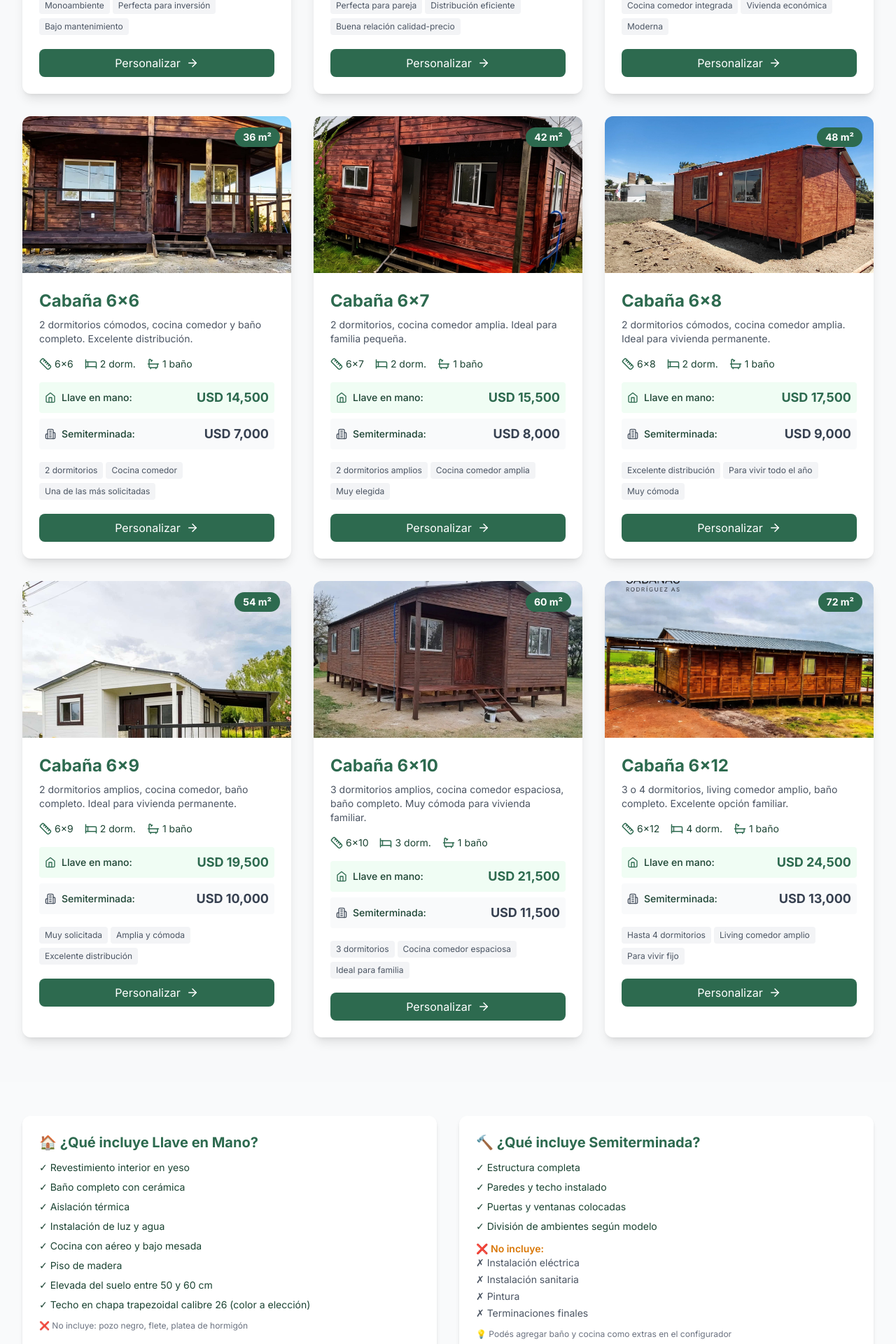
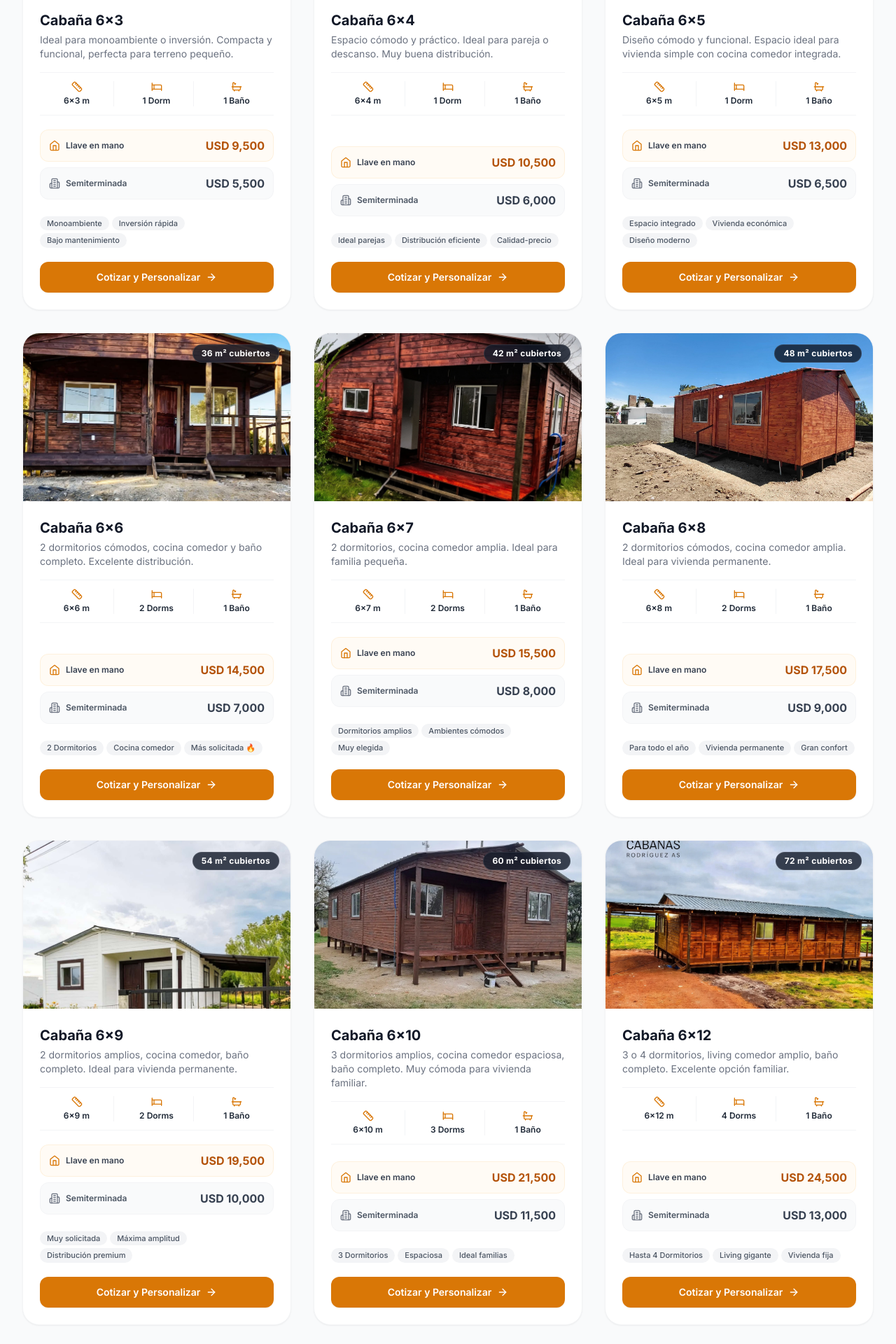
Before and after one commit to olivertborges/Cabanas, a Next.js app: page /modelos in a window 1280 px wide. Shown: the part 874-2794 px from the top of the page at 70% size. Built offline with nearby package versions, Linux system fonts and the light colour scheme.

Commit message:
Actualizar page.tsx

```diff
--- a/app/modelos/page.tsx
+++ b/app/modelos/page.tsx
@@ -1,7 +1,7 @@
 'use client'
 
 import Link from 'next/link'
-import { Ruler, Bed, Bath, Home, Building2, ArrowRight } from 'lucide-react'
+import { Ruler, Bed, Bath, Home, Building2, ArrowRight, Sparkles, Check, X, ShieldAlert, Trees } from 'lucide-react'
 import { useState } from 'react'
 
 // Datos de modelos basados en los precios reales
@@ -16,7 +16,7 @@ const models = [
     bathrooms: 1,
     priceLlaveEnMano: 9500,
     priceSemiterminada: 5500,
-    features: ['Monoambiente', 'Perfecta para inversión', 'Bajo mantenimiento'],
+    features: ['Monoambiente', 'Inversión rápida', 'Bajo mantenimiento'],
     image: '/images/renders/6x3.jpg'
   },
   {
@@ -29,7 +29,7 @@ const models = [
     bathrooms: 1,
     priceLlaveEnMano: 10500,
     priceSemiterminada: 6000,
-    features: ['Perfecta para pareja', 'Distribución eficiente', 'Buena relación calidad-precio'],
+    features: ['Ideal parejas', 'Distribución eficiente', 'Calidad-precio'],
     image: '/images/renders/6x4.jpg'
   },
   {
@@ -42,7 +42,7 @@ const models = [
     bathrooms: 1,
     priceLlaveEnMano: 13000,
     priceSemiterminada: 6500,
-    features: ['Cocina comedor integrada', 'Vivienda económica', 'Moderna'],
+    features: ['Espacio integrado', 'Vivienda económica', 'Diseño moderno'],
     image: '/images/renders/6x5.jpg'
   },
   {
@@ -55,7 +55,7 @@ const models = [
     bathrooms: 1,
     priceLlaveEnMano: 14500,
     priceSemiterminada: 7000,
-    features: ['2 dormitorios', 'Cocina comedor', 'Una de las más solicitadas'],
+    features: ['2 Dormitorios', 'Cocina comedor', 'Más solicitada 🔥'],
     image: '/images/renders/6x6.jpg'
   },
   {
@@ -68,7 +68,7 @@ const models = [
     bathrooms: 1,
     priceLlaveEnMano: 15500,
     priceSemiterminada: 8000,
-    features: ['2 dormitorios amplios', 'Cocina comedor amplia', 'Muy elegida'],
+    features: ['Dormitorios amplios', 'Ambientes cómodos', 'Muy elegida'],
     image: '/images/renders/6x7.jpg'
   },
   {
@@ -81,7 +81,7 @@ const models = [
     bathrooms: 1,
     priceLlaveEnMano: 17500,
     priceSemiterminada: 9000,
-    features: ['Excelente distribución', 'Para vivir todo el año', 'Muy cómoda'],
+    features: ['Para todo el año', 'Vivienda permanente', 'Gran confort'],
     image: '/images/renders/6x8.jpg'
   },
   {
@@ -94,7 +94,7 @@ const models = [
     bathrooms: 1,
     priceLlaveEnMano: 19500,
     priceSemiterminada: 10000,
-    features: ['Muy solicitada', 'Amplia y cómoda', 'Excelente distribución'],
+    features: ['Muy solicitada', 'Máxima amplitud', 'Distribución premium'],
     image: '/images/renders/6x9.jpg'
   },
   {
@@ -107,7 +107,7 @@ const models = [
     bathrooms: 1,
     priceLlaveEnMano: 21500,
     priceSemiterminada: 11500,
-    features: ['3 dormitorios', 'Cocina comedor espaciosa', 'Ideal para familia'],
+    features: ['3 Dormitorios', 'Espaciosa', 'Ideal familias'],
     image: '/images/renders/6x10.jpg'
   },
   {
@@ -120,179 +120,265 @@ const models = [
     bathrooms: 1,
     priceLlaveEnMano: 24500,
     priceSemiterminada: 13000,
-    features: ['Hasta 4 dormitorios', 'Living comedor amplio', 'Para vivir fijo'],
+    features: ['Hasta 4 Dormitorios', 'Living gigante', 'Vivienda fija'],
     image: '/images/renders/6x12.jpg'
   }
 ]
 
 export default function ModelosPage() {
   const [imgErrors, setImgErrors] = useState<Record<string, boolean>>({})
+  const [filter, setFilter] = useState<'todos' | '1-dorm' | '2-dorm' | '3+0-dorm'>('todos')
 
   const handleImageError = (modelId: string) => {
     setImgErrors(prev => ({ ...prev, [modelId]: true }))
   }
 
+  // Filtrado moderno dinámico
+  const filteredModels = models.filter(model => {
+    if (filter === '1-dorm') return model.bedrooms === 1
+    if (filter === '2-dorm') return model.bedrooms === 2
+    if (filter === '3+0-dorm') return model.bedrooms >= 3
+    return true
+  })
+
   return (
-    <>
-      {/* Header */}
-      <section className="bg-gradient-to-r from-primary to-dark text-white py-16">
-        <div className="container-custom text-center">
-          <h1 className="text-4xl md:text-5xl font-bold mb-4">
-            Nuestros modelos
+    <div className="bg-gray-50 min-h-screen selection:bg-amber-500 selection:text-white">
+
+      {/* Header Contextualizado */}
+      <section className="relative bg-gray-900 text-white py-20 overflow-hidden">
+        <div className="absolute inset-0 bg-[radial-gradient(circle_at_top_right,rgba(217,119,6,0.15),transparent_50%)]" />
+        <div className="max-w-7xl mx-auto px-4 sm:px-6 lg:px-8 text-center relative z-10">
+          <span className="inline-flex items-center gap-1.5 px-3 py-1 bg-amber-500/10 border border-amber-500/20 rounded-full text-xs font-semibold text-amber-400 uppercase tracking-wider mb-4">
+            <Sparkles className="w-3.5 h-3.5" /> Catálogo Técnico Completamente Personalizable
+          </span>
+          <h1 className="text-4xl md:text-6xl font-extrabold tracking-tight mb-4">
+            Nuestros Modelos Base
           </h1>
-          <p className="text-lg max-w-2xl mx-auto">
-            Elegí el tamaño que mejor se adapte a tus necesidades.
-            <br />
-            Ancho fijo de <strong>6 metros</strong>, largo variable de <strong>3 a 12 metros</strong>.
+          <p className="text-lg text-gray-300 max-w-2xl mx-auto font-normal leading-relaxed">
+            Elegí las dimensiones ideales para tu proyecto. Todos nuestros diseños cuentan con un ancho estructural fijo de <strong className="text-white">6 metros</strong> y largos adaptables desde <strong className="text-white">3 hasta 12 metros</strong>.
           </p>
         </div>
       </section>
 
-      {/* Grid de modelos */}
-      <section className="py-16">
-        <div className="container-custom">
+      {/* Control de Filtros Estilizado */}
+      <section className="max-w-7xl mx-auto px-4 sm:px-6 lg:px-8 pt-12">
+        <div className="flex flex-wrap items-center justify-center gap-2 bg-white p-2 rounded-2xl shadow-sm border border-gray-100 max-w-md mx-auto">
+          {[
+            { id: 'todos', label: 'Todos' },
+            { id: '1-dorm', label: '1 Dormitorio' },
+            { id: '2-dorm', label: '2 Dormitorios' },
+            { id: '3+0-dorm', label: '3+ Dormitorios' },
+          ].map((btn) => (
+            <button
+              key={btn.id}
+              onClick={() => setFilter(btn.id as any)}
+              className={`px-4 py-2 rounded-xl text-sm font-medium transition-all duration-200 ${
+                filter === btn.id
+                  ? 'bg-amber-600 text-white shadow-sm'
+                  : 'text-gray-600 hover:text-gray-900 hover:bg-gray-50'
+              }`}
+            >
+              {btn.label}
+            </button>
+          ))}
+        </div>
+      </section>
+
+      {/* Grid de Modelos Trabajado */}
+      <section className="py-12 max-w-7xl mx-auto px-4 sm:px-6 lg:px-8">
         <div className="grid grid-cols-1 md:grid-cols-2 lg:grid-cols-3 gap-8">
-            {models.map((model) => (
-              <div key={model.id} className="card group">
-                {/* Imagen */}
-                <div className="relative h-56 overflow-hidden bg-gray-300">
+          {filteredModels.map((model) => (
+            <div
+              key={model.id}
+              className="bg-white rounded-3xl overflow-hidden border border-gray-100 shadow-sm hover:shadow-xl transition-all duration-300 flex flex-col group hover:-translate-y-1"
+            >
+              {/* Contenedor de Imagen / Render */}
+              <div className="relative h-60 overflow-hidden bg-gray-100">
                 {!imgErrors[model.id] ? (
                   <img
                     src={model.image}
                     alt={model.name}
-                      className="w-full h-full object-cover group-hover:scale-105 transition-transform duration-300"
+                    className="w-full h-full object-cover transition-transform duration-500 group-hover:scale-105"
                     onError={() => handleImageError(model.id)}
                   />
                 ) : (
-                    <div className="w-full h-full flex flex-col items-center justify-center bg-gray-200">
-                      <span className="text-4xl mb-2">🏠</span>
-                      <span className="text-gray-400 text-sm">{model.size}</span>
+                  <div className="w-full h-full flex flex-col items-center justify-center bg-gradient-to-br from-gray-50 to-gray-100 text-gray-400">
+                    <span className="text-4xl mb-2 filter grayscale group-hover:grayscale-0 transition-all">🏠</span>
+                    <span className="font-semibold text-xs uppercase tracking-wider text-gray-400">{model.size} Mts</span>
                   </div>
                 )}
-                  <div className="absolute top-4 right-4 bg-primary text-white px-3 py-1 rounded-full text-sm font-bold">
-                    {model.area} m²
+                {/* Badge de Metraje Superpuesto */}
+                <div className="absolute top-4 right-4 bg-gray-900/80 backdrop-blur-md text-white px-3 py-1 rounded-full text-xs font-bold tracking-wide border border-white/10">
+                  {model.area} m² cubiertos
                 </div>
               </div>
 
-                {/* Contenido */}
-                <div className="p-6">
-                  <h3 className="text-2xl font-bold text-primary mb-2">{model.name}</h3>
-                  <p className="text-gray-600 text-sm mb-4">{model.description}</p>
+              {/* Información y Cuerpo */}
+              <div className="p-6 flex flex-col flex-grow">
+                <h3 className="text-xl font-bold text-gray-900 mb-1 group-hover:text-amber-700 transition-colors">
+                  {model.name}
+                </h3>
+                <p className="text-gray-500 text-xs sm:text-sm leading-relaxed mb-4 min-h-[40px]">
+                  {model.description}
+                </p>
 
-                  {/* Características */}
-                  <div className="flex items-center gap-4 mb-4">
-                    <div className="flex items-center gap-1">
-                      <Ruler size={18} className="text-primary" />
-                      <span className="text-sm">{model.size}</span>
+                {/* Atributos Técnicos en Fila Estilizada */}
+                <div className="grid grid-cols-3 gap-2 border-y border-gray-100 py-3 mb-5 text-gray-600">
+                  <div className="flex flex-col items-center justify-center text-center border-r border-gray-100">
+                    <Ruler className="w-4 h-4 text-amber-600 mb-1" />
+                    <span className="text-xs font-semibold text-gray-800">{model.size} m</span>
                   </div>
-                    <div className="flex items-center gap-1">
-                      <Bed size={18} className="text-primary" />
-                      <span className="text-sm">{model.bedrooms} dorm.</span>
+                  <div className="flex flex-col items-center justify-center text-center border-r border-gray-100">
+                    <Bed className="w-4 h-4 text-amber-600 mb-1" />
+                    <span className="text-xs font-semibold text-gray-800">{model.bedrooms} {model.bedrooms === 1 ? 'Dorm' : 'Dorms'}</span>
                   </div>
-                    <div className="flex items-center gap-1">
-                      <Bath size={18} className="text-primary" />
-                      <span className="text-sm">{model.bathrooms} baño</span>
+                  <div className="flex flex-col items-center justify-center text-center">
+                    <Bath className="w-4 h-4 text-amber-600 mb-1" />
+                    <span className="text-xs font-semibold text-gray-800">{model.bathrooms} Baño</span>
                   </div>
                 </div>
 
-                  {/* Precios */}
-                  <div className="mb-4 space-y-2">
-                    <div className="flex justify-between items-center p-2 bg-green-50 rounded">
+                {/* Estructura de Costos Traducida a UI Limpia */}
+                <div className="space-y-2 mb-6 mt-auto">
+                  <div className="flex justify-between items-center px-3 py-2.5 bg-amber-500/[0.04] border border-amber-500/10 rounded-xl">
                     <div className="flex items-center gap-2">
-                        <Home size={16} className="text-primary" />
-                        <span className="text-sm font-medium">Llave en mano:</span>
+                      <Home className="w-4 h-4 text-amber-600" />
+                      <span className="text-xs font-semibold text-gray-700">Llave en mano</span>
                     </div>
-                      <span className="text-lg font-bold text-primary">
+                    <span className="text-base font-bold text-amber-700">
                       USD {model.priceLlaveEnMano.toLocaleString()}
                     </span>
                   </div>
-                    <div className="flex justify-between items-center p-2 bg-gray-50 rounded">
+
+                  <div className="flex justify-between items-center px-3 py-2.5 bg-gray-50 border border-gray-100 rounded-xl">
                     <div className="flex items-center gap-2">
-                        <Building2 size={16} className="text-gray-600" />
-                        <span className="text-sm font-medium">Semiterminada:</span>
+                      <Building2 className="w-4 h-4 text-gray-500" />
+                      <span className="text-xs font-semibold text-gray-600">Semiterminada</span>
                     </div>
-                      <span className="text-lg font-bold text-gray-700">
+                    <span className="text-base font-bold text-gray-700">
                       USD {model.priceSemiterminada.toLocaleString()}
                     </span>
                   </div>
                 </div>
 
-                  {/* Características destacadas */}
-                  <div className="mb-4">
+                {/* Micro Tags de Atractivos */}
+                <div className="flex flex-wrap gap-1 mb-5">
                   {model.features.map((feature, idx) => (
-                      <span key={idx} className="inline-block bg-gray-100 text-gray-600 text-xs px-2 py-1 rounded mr-1 mb-1">
+                    <span key={idx} className="bg-gray-100 text-gray-600 text-[11px] font-medium px-2.5 py-0.5 rounded-full">
                       {feature}
                     </span>
                   ))}
                 </div>
 
-                  {/* Botón */}
+                {/* Acción Principal */}
                 <Link
                   href={`/configurador?model=${model.id}`}
-                    className="flex items-center justify-center gap-2 bg-primary text-white py-2 rounded-lg hover:bg-opacity-90 transition w-full"
+                  className="flex items-center justify-center gap-2 w-full py-3 bg-amber-600 hover:bg-amber-700 text-white text-sm font-semibold rounded-xl transition-all shadow-sm hover:shadow group/btn"
                 >
-                    Personalizar
-                    <ArrowRight size={18} />
+                  <span>Cotizar y Personalizar</span>
+                  <ArrowRight className="w-4 h-4 transition-transform duration-200 group-hover/btn:translate-x-1" />
                 </Link>
               </div>
             </div>
           ))}
         </div>
+      </section>
+
+      {/* Sección Técnica Comparativa (¿Qué incluye?) */}
+      <section className="py-16 bg-gray-100/70 border-t border-gray-200/60">
+        <div className="max-w-7xl mx-auto px-4 sm:px-6 lg:px-8">
+          <div className="text-center mb-12">
+            <h2 className="text-2xl md:text-3xl font-bold text-gray-900">Modalidades de Entrega Estandarizadas</h2>
+            <p className="text-sm text-gray-500 mt-1">Transparencia total en el proceso de obra</p>
+          </div>
+
+          <div className="grid grid-cols-1 md:grid-cols-2 gap-8 items-start">
+
+            {/* Caja Llave en Mano */}
+            <div className="bg-white p-6 md:p-8 rounded-3xl border border-gray-200/60 shadow-sm relative overflow-hidden">
+              <div className="absolute top-0 right-0 w-24 h-24 bg-amber-500/5 rounded-full -mr-8 -mt-8" />
+              <h3 className="text-lg font-bold text-gray-950 flex items-center gap-2 mb-4">
+                <span className="p-1.5 bg-amber-500/10 text-amber-700 rounded-lg">🏠</span>
+                ¿Qué incluye el sistema Llave en Mano?
+              </h3>
+              <ul className="space-y-2.5 text-sm text-gray-600">
+                {[
+                  'Revestimiento completo interior en yeso super pulido',
+                  'Baño completo revestido con cerámica de calidad',
+                  'Aislación térmica termo-acústica de alto rendimiento',
+                  'Instalación completa embutida de luz (fases) y agua',
+                  'Mobiliario de cocina integrado (aéreo y bajo mesada)',
+                  'Piso de madera seleccionado de alta resistencia',
+                  'Estructura sobreelevada del suelo natural (entre 50 y 60 cm)',
+                  'Techo de chapa trapezoidal reforzada calibre 26 (color elegible)'
+                ].map((item, i) => (
+                  <li key={i} className="flex items-start gap-2.5">
+                    <Check className="w-4 h-4 text-emerald-600 mt-0.5 flex-shrink-0" />
+                    <span>{item}</span>
+                  </li>
+                ))}
+              </ul>
+              <div className="mt-5 pt-4 border-t border-gray-100 flex items-start gap-2 text-xs text-gray-500 bg-gray-50 -mx-6 -mb-6 p-4">
+                <ShieldAlert className="w-4 h-4 text-red-500 flex-shrink-0 mt-0.5" />
+                <span><strong className="text-gray-700">Costos logísticos externos no incluidos:</strong> Pozo negro/séptico, traslados/fletes al predio, ni plateas de hormigón si el terreno lo exigiera.</span>
+              </div>
+            </div>
+
+            {/* Caja Semiterminada */}
+            <div className="bg-white p-6 md:p-8 rounded-3xl border border-gray-200/60 shadow-sm relative overflow-hidden">
+              <h3 className="text-lg font-bold text-gray-950 flex items-center gap-2 mb-4">
+                <span className="p-1.5 bg-gray-100 text-gray-700 rounded-lg">🔨</span>
+                ¿Qué incluye el sistema Semiterminada?
+              </h3>
+              <ul className="space-y-2.5 text-sm text-gray-600 mb-5">
+                {[
+                  'Estructura portante perimetral y divisoria completa',
+                  'Paredes exteriores e interiores totalmente levantadas',
+                  'Techo principal instalado y asegurado contra filtraciones',
+                  'Aberturas principales (puertas y ventanas exteriores) colocadas'
+                ].map((item, i) => (
+                  <li key={i} className="flex items-start gap-2.5">
+                    <Check className="w-4 h-4 text-blue-600 mt-0.5 flex-shrink-0" />
+                    <span>{item}</span>
+                  </li>
+                ))}
+              </ul>
+
+              <h4 className="text-xs font-bold text-red-700 uppercase tracking-wider mb-2 flex items-center gap-1">
+                <X className="w-3.5 h-3.5 text-red-500" /> Ítems excluidos de este módulo:
+              </h4>
+              <div className="grid grid-cols-2 gap-x-4 gap-y-1.5 text-xs text-gray-500 mb-5">
+                <div>✗ Enhebrado e instalación eléctrica</div>
+                <div>✗ Conexiones e instalación sanitaria</div>
+                <div>✗ Esquemas de pintura y sellado</div>
+                <div>✗ Revestimientos y terminaciones finas</div>
+              </div>
+
+              <div className="p-3.5 bg-amber-500/5 rounded-xl border border-amber-500/10 text-xs text-amber-800">
+                💡 <span className="font-semibold">Tip de ahorro:</span> Podés añadir módulos parciales como el baño instalado o el kit de cocina como adicionales directos usando el configurador interactivo.
+              </div>
+            </div>
+          </div>
+
+          {/* Ficha Técnica de Materiales */}
+          <div className="mt-8 bg-gradient-to-r from-gray-900 to-gray-800 text-white p-6 md:p-8 rounded-3xl shadow-md flex flex-col md:flex-row items-start md:items-center gap-6">
+            <div className="p-4 bg-white/5 rounded-2xl text-amber-400 flex-shrink-0">
+              <Trees className="w-8 h-8" />
+            </div>
+            <div>
+              <h3 className="text-lg font-bold text-white mb-1.5">Origen y Tratamiento de la Materia Prima</h3>
+              <p className="text-sm text-gray-300 leading-relaxed max-w-4xl">
+                Nuestras construcciones emplean exclusivamente <strong className="text-amber-400 font-semibold">Pino Nacional Seleccionado de alta densidad</strong>. Cada pieza utiliza tablas machimbradas estrictamente secadas a horno para neutralizar movimientos moleculares y es tratada preventivamente con compuestos químicos protectores e hidrófugos de alta penetración contra xilófagos y humedad climática uruguaya.
+              </p>
+              <p className="text-xs text-gray-400 mt-2 flex items-center gap-1.5">
+                <span>🔧</span> <span className="italic">Plan de conservación óptimo: Reaplique una capa de protector/lasur para madera exterior una vez al año para garantizar vida útil indefinida.</span>
+              </p>
+            </div>
+          </div>
+
         </div>
       </section>
 
-      {/* Información adicional */}
-      <section className="py-12 bg-gray-50">
-        <div className="container-custom">
-          <div className="grid grid-cols-1 md:grid-cols-2 gap-8">
-            <div className="bg-white p-6 rounded-xl shadow-md">
-              <h3 className="text-xl font-bold text-primary mb-3">🏠 ¿Qué incluye Llave en Mano?</h3>
-              <ul className="space-y-2 text-sm">
-                <li>✓ Revestimiento interior en yeso</li>
-                <li>✓ Baño completo con cerámica</li>
-                <li>✓ Aislación térmica</li>
-                <li>✓ Instalación de luz y agua</li>
-                <li>✓ Cocina con aéreo y bajo mesada</li>
-                <li>✓ Piso de madera</li>
-                <li>✓ Elevada del suelo entre 50 y 60 cm</li>
-                <li>✓ Techo en chapa trapezoidal calibre 26 (color a elección)</li>
-              </ul>
-              <p className="text-xs text-gray-500 mt-3">❌ No incluye: pozo negro, flete, platea de hormigón</p>
     </div>
-
-            <div className="bg-white p-6 rounded-xl shadow-md">
-              <h3 className="text-xl font-bold text-primary mb-3">🔨 ¿Qué incluye Semiterminada?</h3>
-              <ul className="space-y-2 text-sm">
-                <li>✓ Estructura completa</li>
-                <li>✓ Paredes y techo instalado</li>
-                <li>✓ Puertas y ventanas colocadas</li>
-                <li>✓ División de ambientes según modelo</li>
-              </ul>
-              <p className="text-sm font-semibold mt-3 text-amber-600">❌ No incluye:</p>
-              <ul className="space-y-1 text-sm text-gray-600">
-                <li>✗ Instalación eléctrica</li>
-                <li>✗ Instalación sanitaria</li>
-                <li>✗ Pintura</li>
-                <li>✗ Terminaciones finales</li>
-              </ul>
-              <p className="text-xs text-gray-500 mt-3">💡 Podés agregar baño y cocina como extras en el configurador</p>
-            </div>
-          </div>
-
-          {/* Materiales */}
-          <div className="mt-8 bg-primary/5 p-6 rounded-xl">
-            <h3 className="text-xl font-bold text-primary mb-2">🌲 Materiales de construcción</h3>
-            <p className="text-gray-700">
-              Trabajamos con <strong>pino nacional de alta calidad</strong>, utilizando tabla machimbrada secada a horno
-              y tratada con productos especiales para brindar mayor durabilidad y resistencia.
-              La madera se protege con tratamiento impermeabilizante y protector.
-            </p>
-            <p className="text-sm text-gray-500 mt-2">
-              🛠️ Mantenimiento recomendado: aplicar protector a la madera una vez al año.
-            </p>
-          </div>
-        </div>
-      </section>
-    </>
   )
 }
```
Lines whose indentation alone changed are shown as unchanged.
